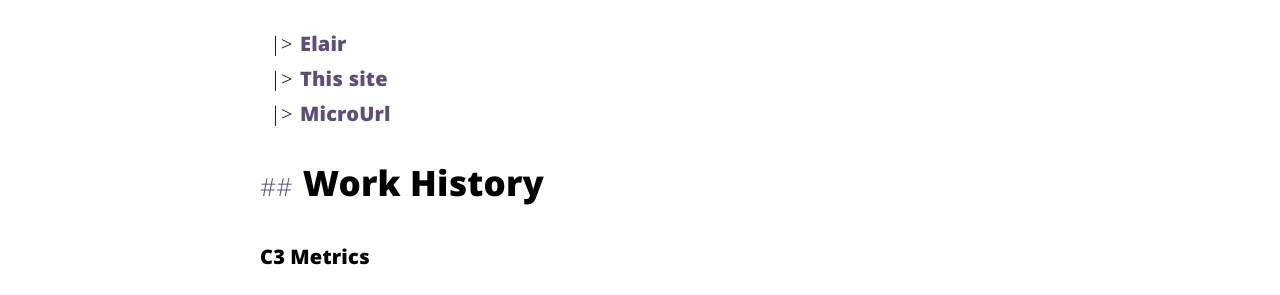
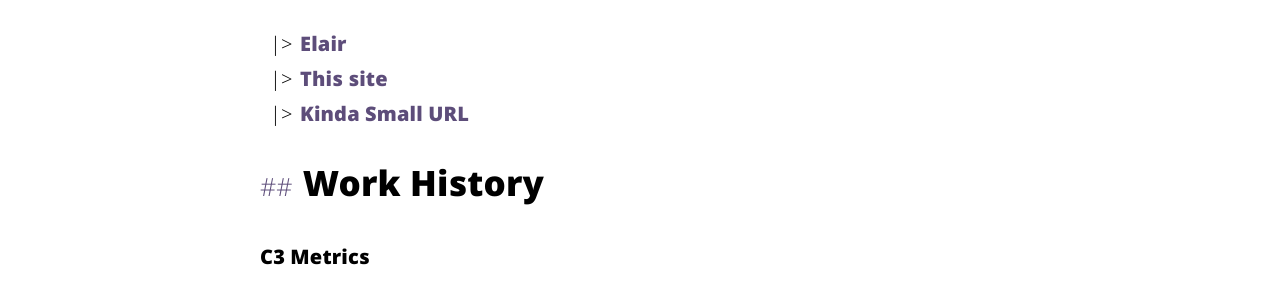
Before and after one commit to mattmatters/personal_site, a Jekyll site: the page built from about.html, in a window 1280 px wide. Shown: the part 906-1201 px from the top of the page. Built offline with Jekyll 4.4.1, drawn with Linux system fonts in a browser that asks for light colours.

Commit message:
Updated url projects title and url

```diff
--- a/_config.yml
+++ b/_config.yml
@@ -42,8 +42,8 @@
     url: https://github.com/mattmatters/elair
   - name: This site
     url: https://github.com/mattmatters/mattmatters.github.io
-  - name: MicroUrl
-    url: https://github.com/mattmatters/microURL
+  - name: Kinda Small URL
+    url: http://www.kindasmallurl.fun
 
 random:
   - name: Vanity Site
```
